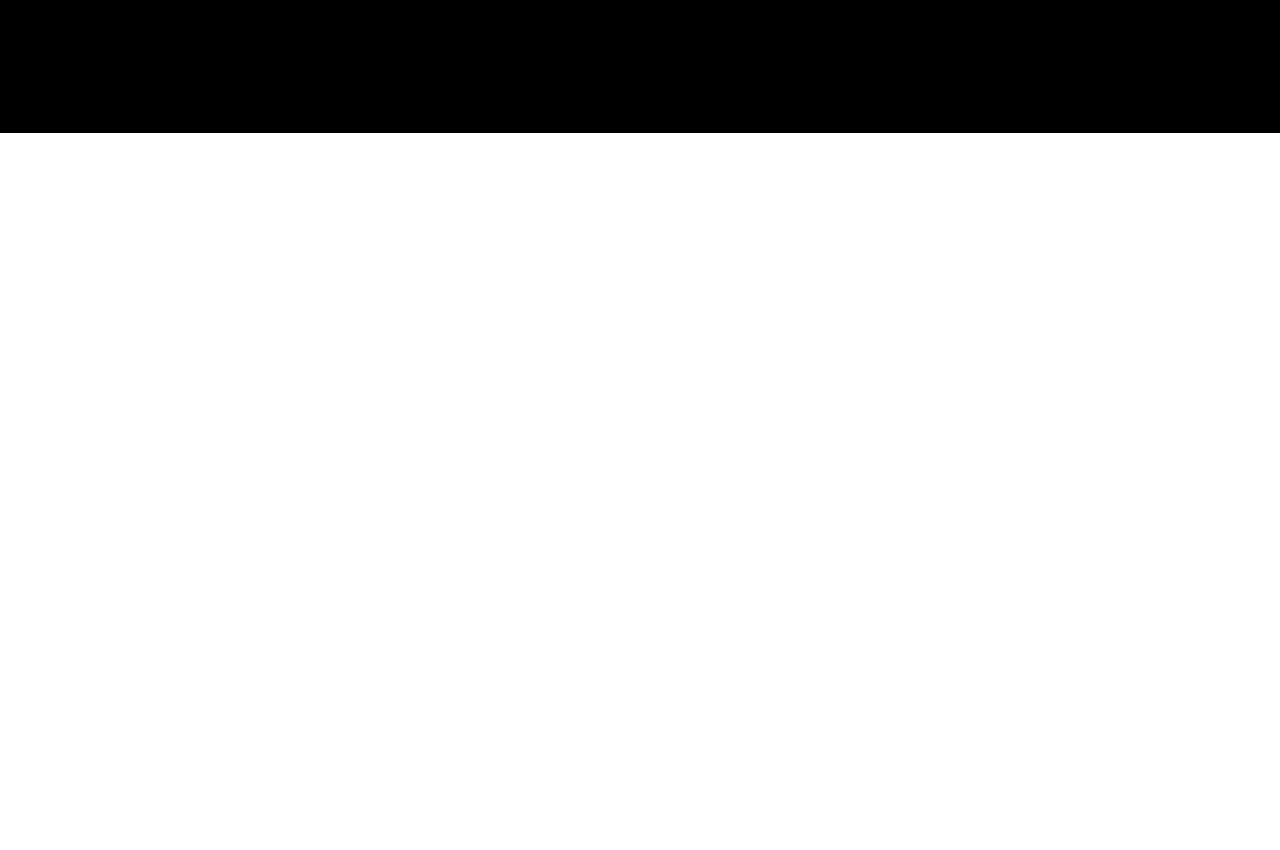
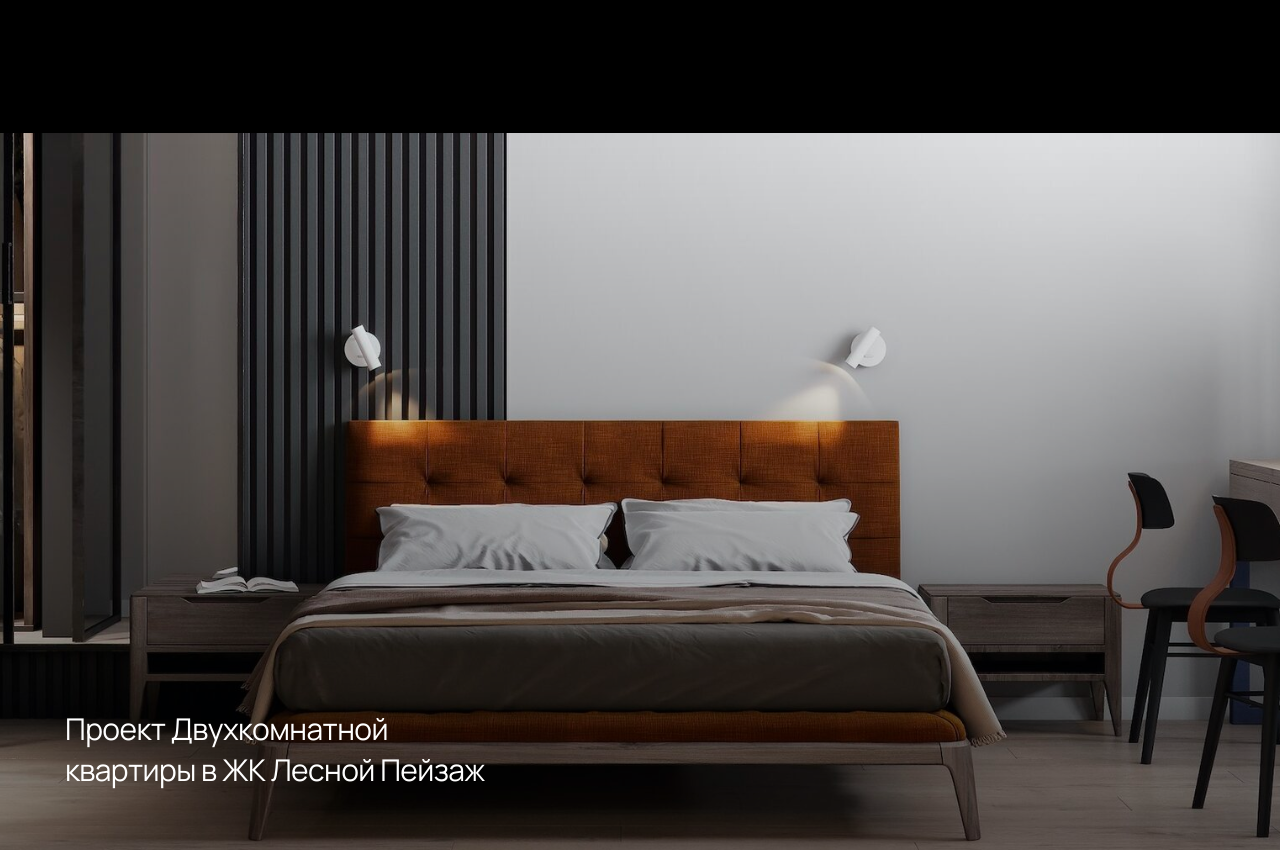
Before and after one commit to ivsmrv08/Metrika, a plain HTML site: page index.html in a window 1280 px wide. Shown: the part 5200-6050 px from the top of the page. Drawn offline with Linux system fonts and the light colour scheme.

Commit message:
fullscreenimg

```diff
--- a/styles/styles.css
+++ b/styles/styles.css
@@ -236,7 +236,7 @@ h3 {
 .fullscreen {
     position: relative;
     height: 717px;
-    background-image: url('resourses/Fullscreen.png');
+    background-image: url('../resourses/Fullscreen.png');
     background-repeat: no-repeat;
     background-size: cover;
     background-position: 50% 50%;
```
